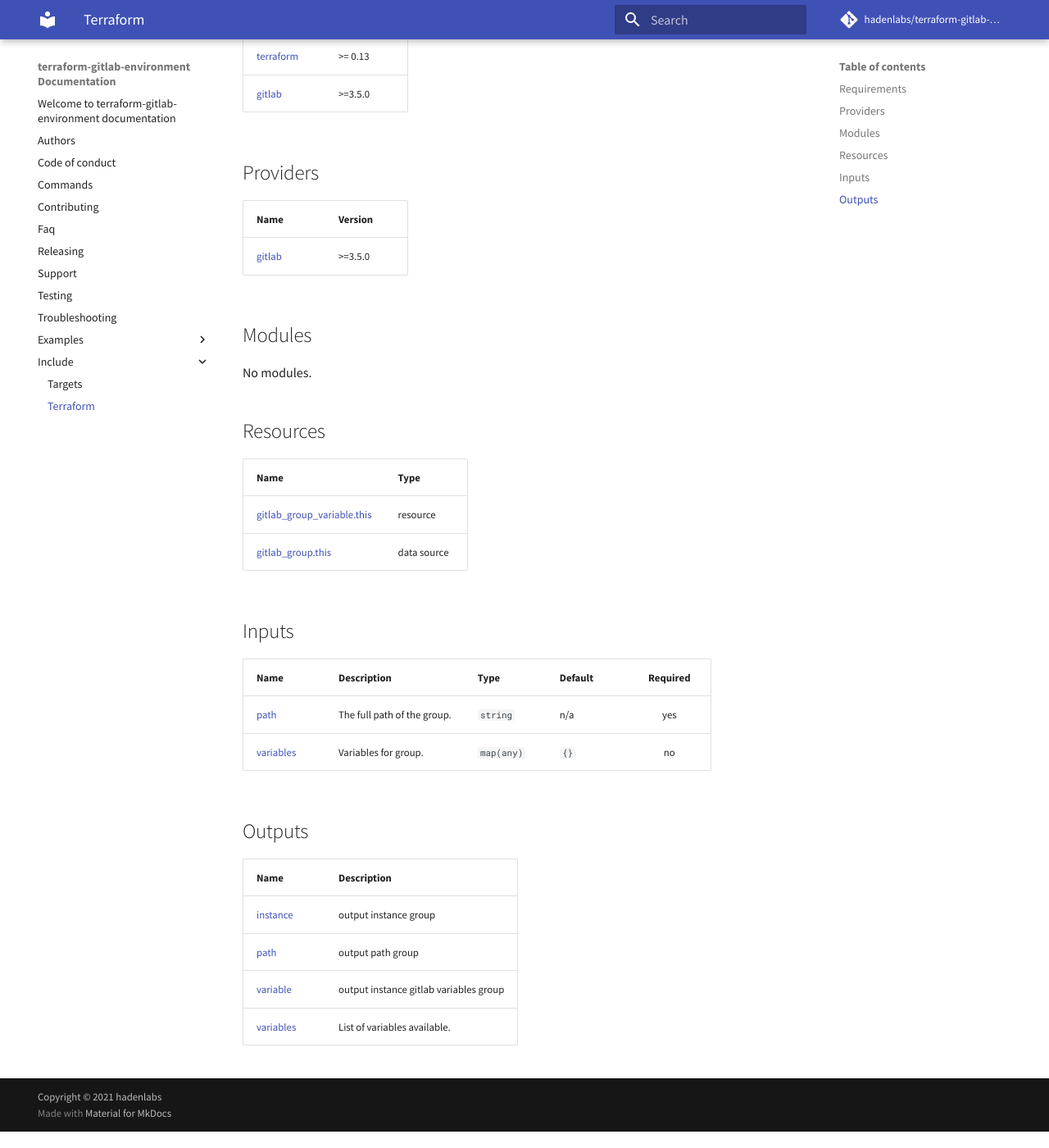
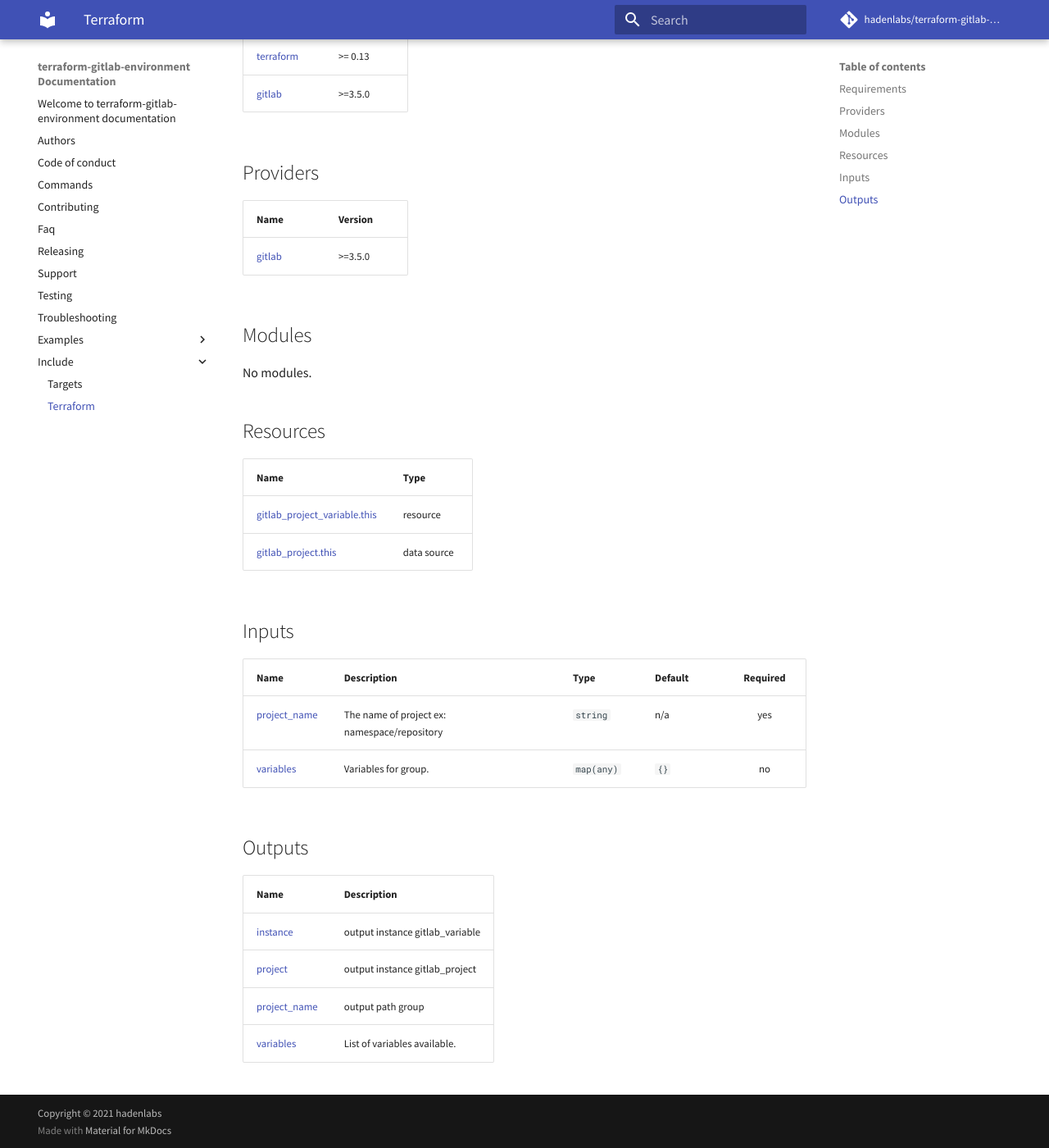
Before and after one commit to hadenlabs/terraform-gitlab-environment, an MkDocs documentation site: the page built from docs/include/terraform.md, in a window 1280 px wide and 1400 px high, scrolled down 231 px. Shown: the whole window at 82% size. Built offline with MkDocs 1.6.1 and Material for MkDocs 9.7.7, drawn with Linux system fonts in a browser that asks for light colours; comment, search, counter and statistics services are not loaded.

Commit message:
refactor: configuration vars project (#3)

```diff
--- a/docs/include/terraform.md
+++ b/docs/include/terraform.md
@@ -20,22 +20,22 @@ No modules.
 
 | Name | Type |
 |------|------|
-| [gitlab_group_variable.this](https://registry.terraform.io/providers/gitlabhq/gitlab/latest/docs/resources/group_variable) | resource |
-| [gitlab_group.this](https://registry.terraform.io/providers/gitlabhq/gitlab/latest/docs/data-sources/group) | data source |
+| [gitlab_project_variable.this](https://registry.terraform.io/providers/gitlabhq/gitlab/latest/docs/resources/project_variable) | resource |
+| [gitlab_project.this](https://registry.terraform.io/providers/gitlabhq/gitlab/latest/docs/data-sources/project) | data source |
 
 ## Inputs
 
 | Name | Description | Type | Default | Required |
 |------|-------------|------|---------|:--------:|
-| <a name="input_path"></a> [path](#input\_path) | The full path of the group. | `string` | n/a | yes |
+| <a name="input_project_name"></a> [project\_name](#input\_project\_name) | The name of project ex: namespace/repository | `string` | n/a | yes |
 | <a name="input_variables"></a> [variables](#input\_variables) | Variables for group. | `map(any)` | `{}` | no |
 
 ## Outputs
 
 | Name | Description |
 |------|-------------|
-| <a name="output_instance"></a> [instance](#output\_instance) | output instance group |
-| <a name="output_path"></a> [path](#output\_path) | output path group |
-| <a name="output_variable"></a> [variable](#output\_variable) | output instance gitlab variables group |
+| <a name="output_instance"></a> [instance](#output\_instance) | output instance gitlab\_variable |
+| <a name="output_project"></a> [project](#output\_project) | output instance gitlab\_project |
+| <a name="output_project_name"></a> [project\_name](#output\_project\_name) | output path group |
 | <a name="output_variables"></a> [variables](#output\_variables) | List of variables available. |
 <!-- END_TF_DOCS -->
```
Also changed, not shown: 4 other files.
